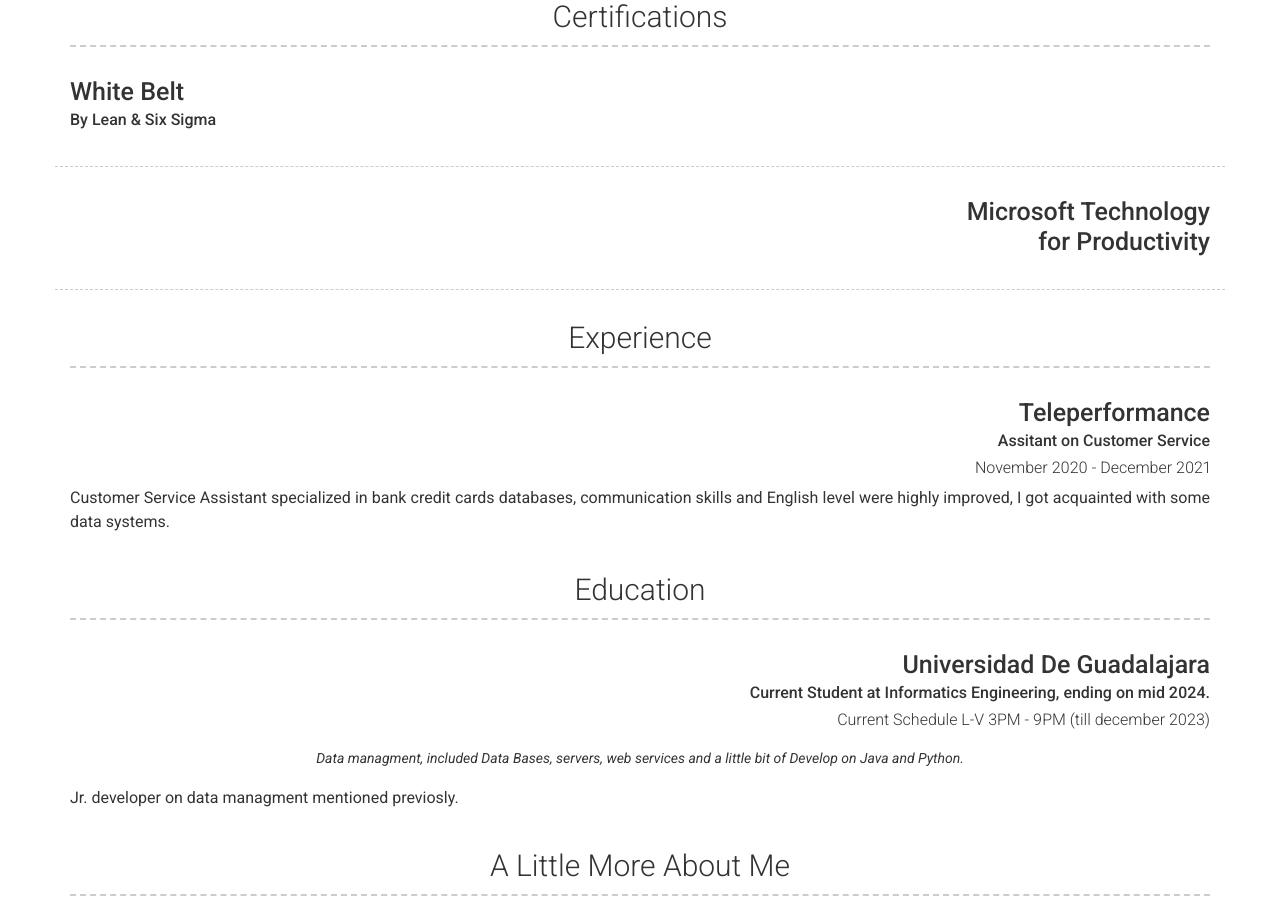
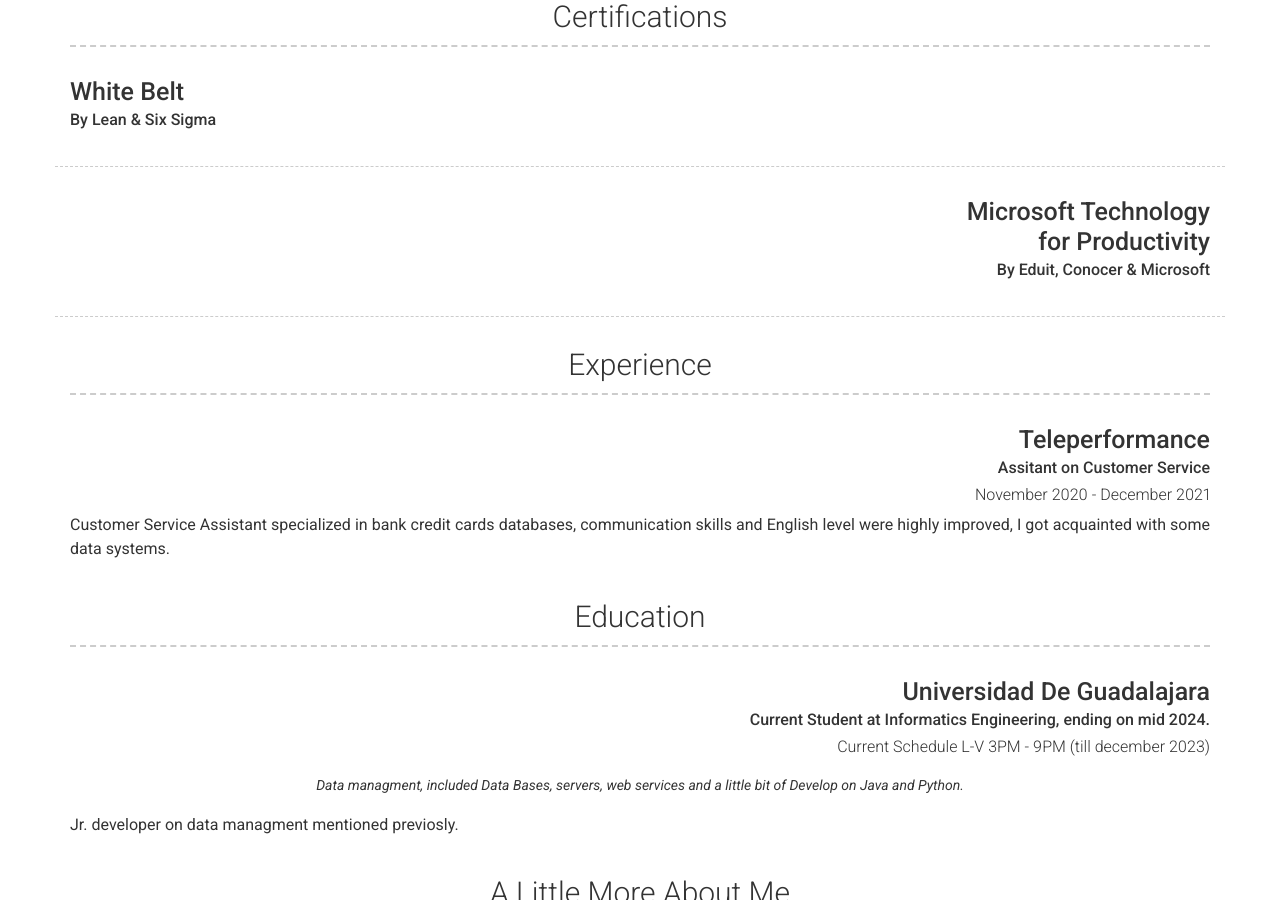
Before and after one commit to Lightworker0923/lightworker0923.github.io, a Jekyll site: the page built from index.md, in a window 1280 px wide and 900 px high, scrolled down 580 px. Built offline with Jekyll 4.4.1, drawn with Linux system fonts in a browser that asks for light colours; nearby versions of some CDN libraries.

Commit message:
Update _config.yml

```diff
--- a/_config.yml
+++ b/_config.yml
@@ -67,6 +67,7 @@ content:
         border: weak  # Value of `weak` will display a weak border below this item. # Any
                       # other value (or no value) means no border will be displayed
         title: Microsoft Technology for Productivity
+        sub_title: By Eduit, Conocer & Microsoft
         #link: Link to project (eg. sproogen.github.io/modern-resume-theme)(optional)
         #link_text: Link Text
         #additional_links:
```
